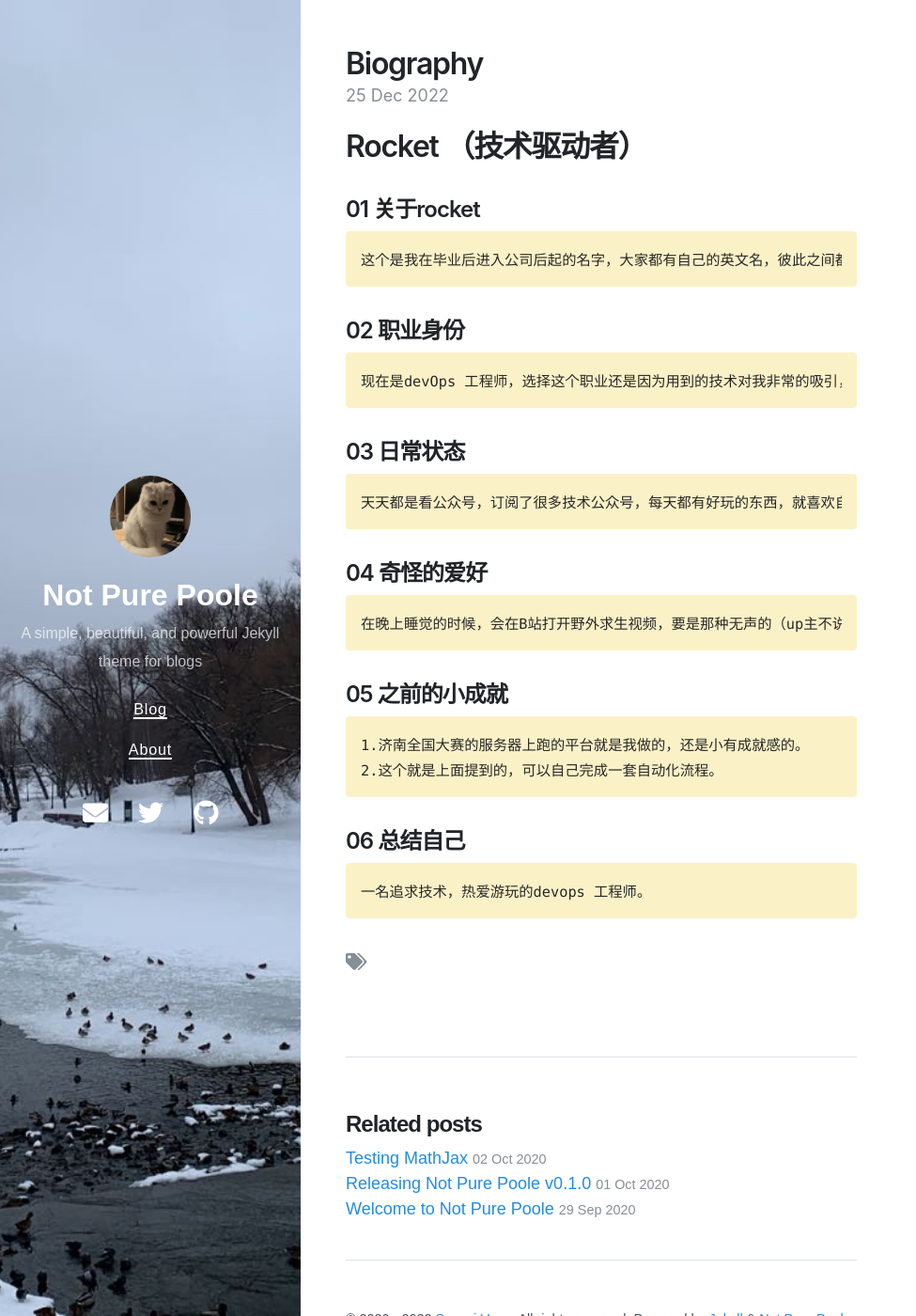
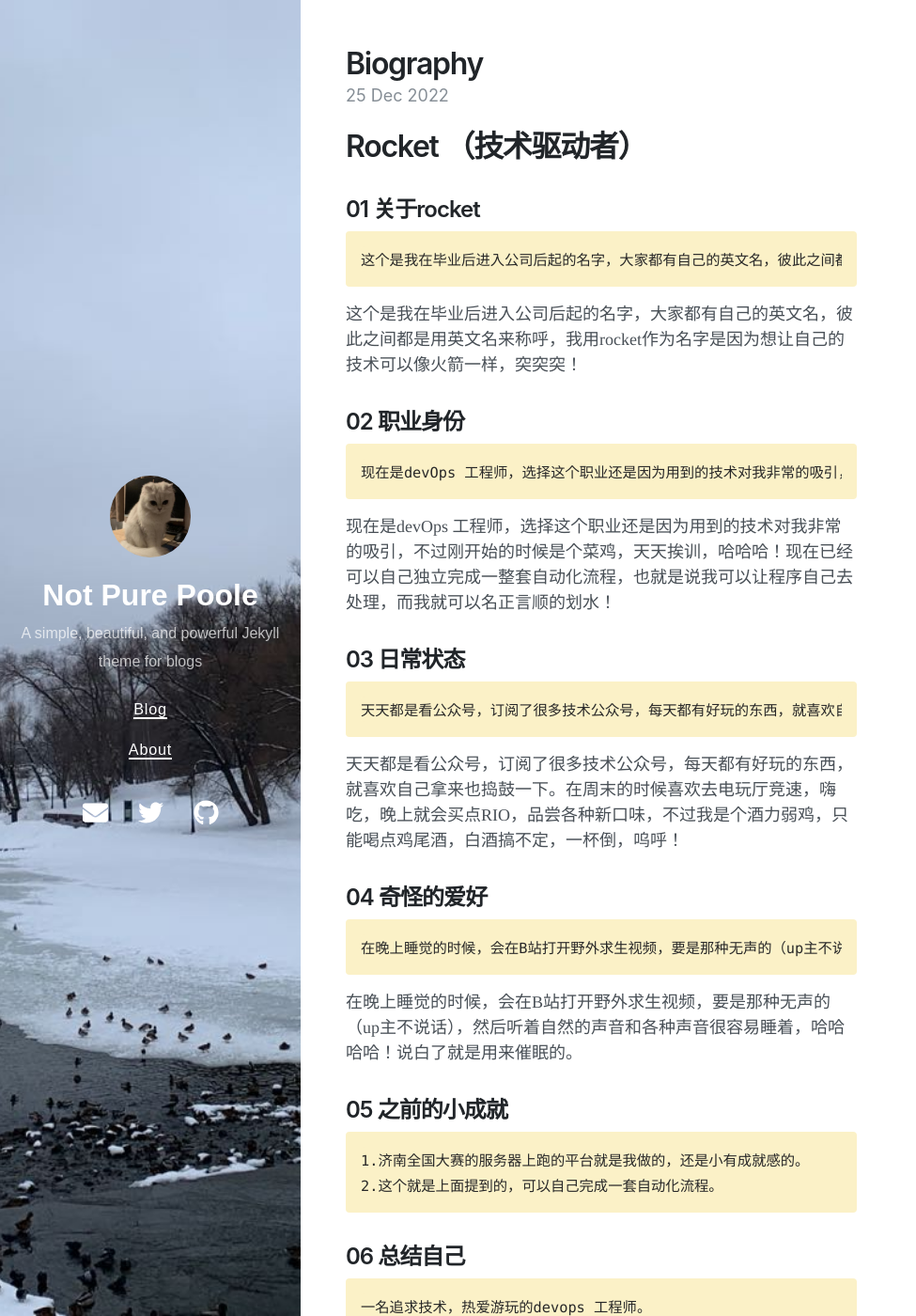
Before and after one commit to yunzck8s/rocket.github.io, a Jekyll site: the page built from _posts/2022-12-25-biography.md, in a window 1280 px wide and 1400 px high. Shown: the whole window at 94% size, without its empty margins (0-975 px from the left). Built offline with Jekyll 4.4.1, drawn with Linux system fonts in a browser that asks for light colours; nearby versions of some CDN libraries; our own code applies the rules of GitHub Pages for plain Markdown files.

Commit message:
Add files via upload

````diff
--- a/_posts/2022-12-25-biography.md
+++ b/_posts/2022-12-25-biography.md
@@ -8,7 +8,7 @@
 这个是我在毕业后进入公司后起的名字，大家都有自己的英文名，彼此之间都是用英文名来称呼，我用rocket作为名字是因为想让自己的技术可以像火箭一样，突突突！
 ```
 
-
+这个是我在毕业后进入公司后起的名字，大家都有自己的英文名，彼此之间都是用英文名来称呼，我用rocket作为名字是因为想让自己的技术可以像火箭一样，突突突！
 
 ## 02 职业身份
 
@@ -16,7 +16,7 @@
 现在是devOps 工程师，选择这个职业还是因为用到的技术对我非常的吸引，不过刚开始的时候是个菜鸡，天天挨训，哈哈哈！现在已经可以自己独立完成一整套自动化流程，也就是说我可以让程序自己去处理，而我就可以名正言顺的划水！
 ```
 
-
+现在是devOps 工程师，选择这个职业还是因为用到的技术对我非常的吸引，不过刚开始的时候是个菜鸡，天天挨训，哈哈哈！现在已经可以自己独立完成一整套自动化流程，也就是说我可以让程序自己去处理，而我就可以名正言顺的划水！
 
 ## 03 日常状态
 
@@ -24,7 +24,7 @@
 天天都是看公众号，订阅了很多技术公众号，每天都有好玩的东西，就喜欢自己拿来也捣鼓一下。在周末的时候喜欢去电玩厅竞速，嗨吃，晚上就会买点RIO，品尝各种新口味，不过我是个酒力弱鸡，只能喝点鸡尾酒，白酒搞不定，一杯倒，呜呼！
 ```
 
-
+天天都是看公众号，订阅了很多技术公众号，每天都有好玩的东西，就喜欢自己拿来也捣鼓一下。在周末的时候喜欢去电玩厅竞速，嗨吃，晚上就会买点RIO，品尝各种新口味，不过我是个酒力弱鸡，只能喝点鸡尾酒，白酒搞不定，一杯倒，呜呼！
 
 ## 04 奇怪的爱好
 
@@ -32,7 +32,7 @@
 在晚上睡觉的时候，会在B站打开野外求生视频，要是那种无声的（up主不说话），然后听着自然的声音和各种声音很容易睡着，哈哈哈哈！说白了就是用来催眠的。
 ```
 
-
+在晚上睡觉的时候，会在B站打开野外求生视频，要是那种无声的（up主不说话），然后听着自然的声音和各种声音很容易睡着，哈哈哈哈！说白了就是用来催眠的。
 
 ## 05 之前的小成就
 
@@ -41,8 +41,6 @@
 2.这个就是上面提到的，可以自己完成一套自动化流程。
 ```
 
-
-
 ## 06 总结自己
 
 ```
````
